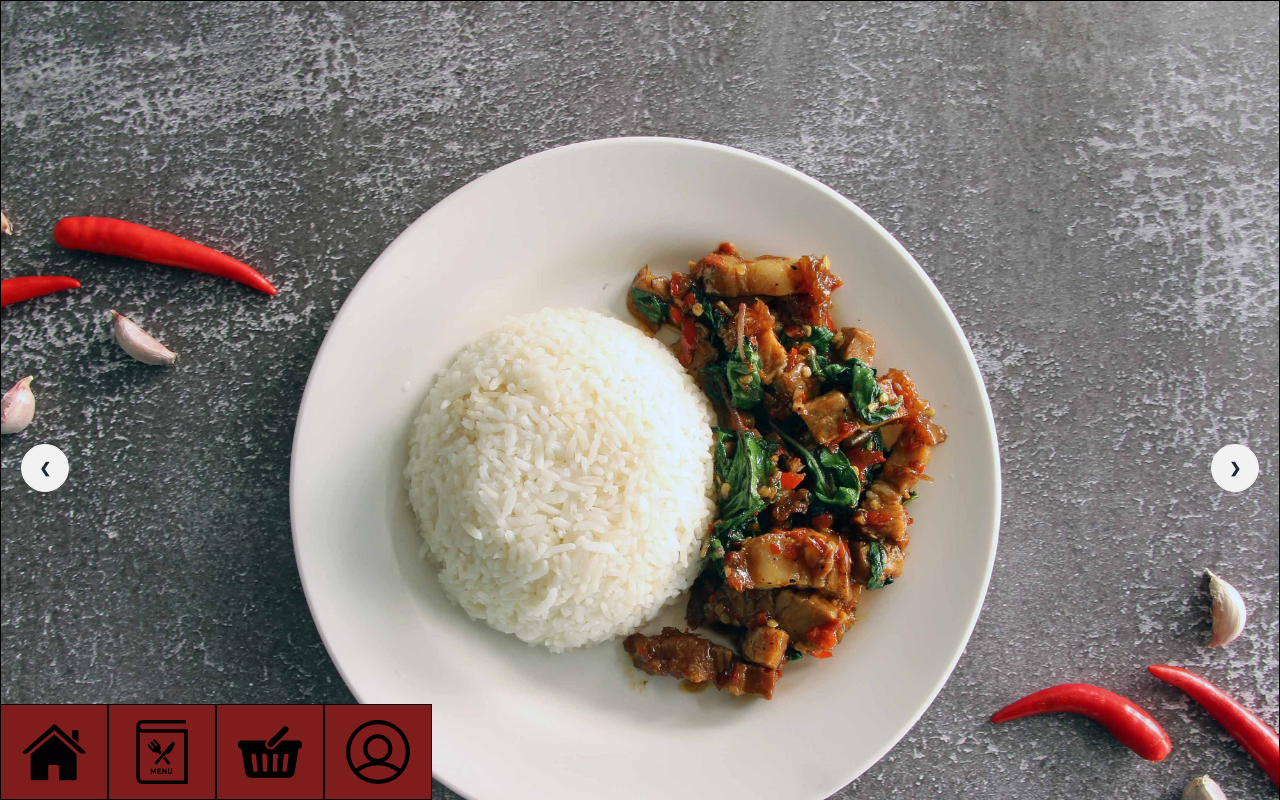
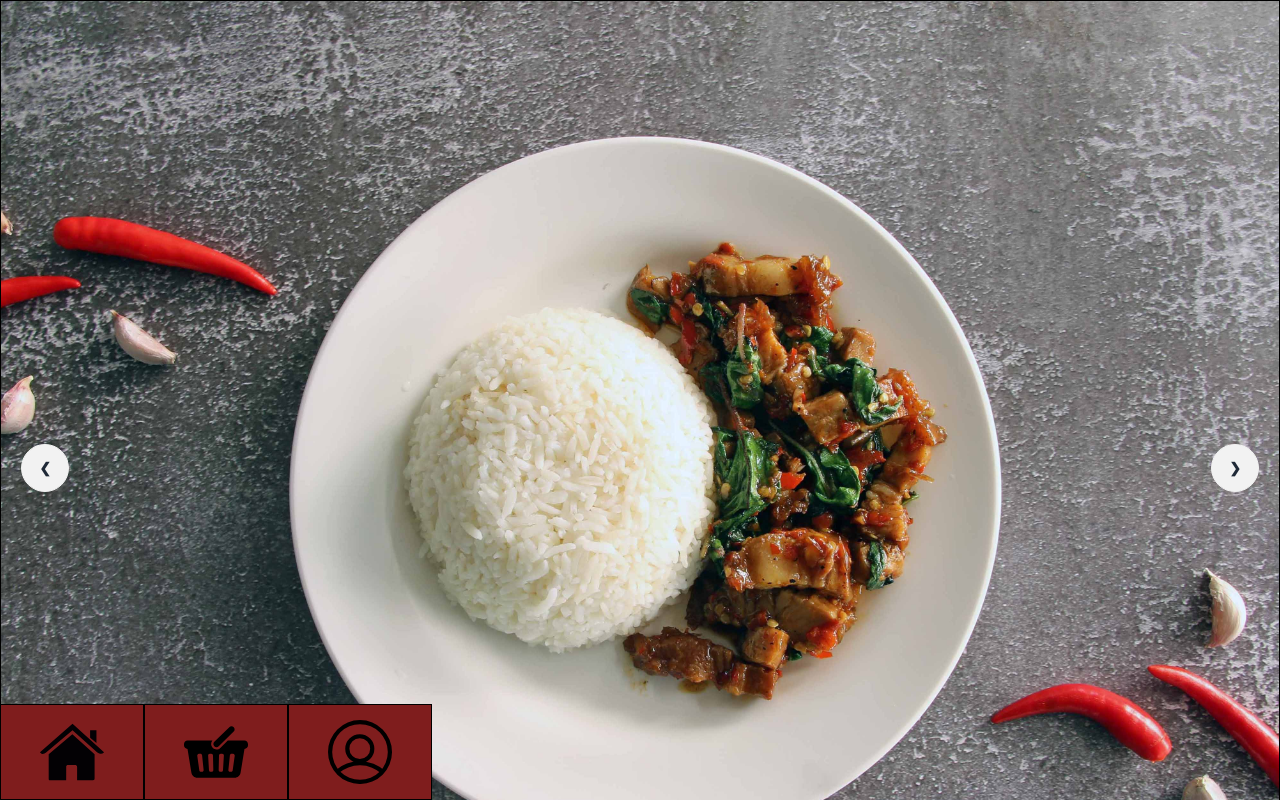
Before and after one commit to tharathep-k/bunny-hungry-web, a React (Vite) app: page /home in a window 1280 px wide. Built offline with nearby package versions, Linux system fonts and the light colour scheme; a web font is replaced by a local one.

Commit message:
fix:register

```diff
--- a/src/features/auth/components/RigisterForm.jsx
+++ b/src/features/auth/components/RigisterForm.jsx
@@ -27,15 +27,21 @@ export default function RegisterForm({ onSuccess }) {
     try {
       e.preventDefault();
       const result = validateRegister(input);
+      console.log(result);
       if (result) {
         return setError(result);
       }
       setError({});
 
+      console.log(input);
+      // console.log(result)
+      // console.log(dispatch)
+      console.log(registerAsync(input));
       await dispatch(registerAsync(input)).unwrap();
       alert("Register successfully");
       onSuccess();
     } catch (error) {
+      console.log(error)
       alert("This number is already in use. Please use another number.");
     }
   };
--- a/src/features/auth/slice/auth-slice.js
+++ b/src/features/auth/slice/auth-slice.js
@@ -10,25 +10,13 @@ const initialState = {
   initialLoading: false,
 };
 
-export const registerAsync = createAsyncThunk(
-  "auth/registerAsync",
-  async (input, thunkApi) => {
-    try {
-      const res = await authApi.register(input);
-      setAccessToken(res.data.accessToken);
-      const resFetchMe = await authApi.fetchMe();
-      console.log(resFetchMe);
-      return resFetchMe.data.user;
-    } catch (error) {
-      return thunkApi.rejectWithValue(error.response.data.message);
-    }
-  }
-);
+
 
 export const loginAsync = createAsyncThunk(
   "auth/loginAsync",
   async (input, thunkApi) => {
     try {
+      console.log(input)
       const res = await authApi.login(input);
       setAccessToken(res.data.accessToken);
       const resFetchMe = await authApi.fetchMe();
@@ -52,12 +40,31 @@ export const logoutAsync = createAsyncThunk("/auth.logoutAsync", async () => {
   removeAccessToken();
 });
 
+export const registerAsync = createAsyncThunk(
+  "auth/registerAsync",
+  async (input, thunkApi) => {
+    try {
+      console.log('input')
+      const res = await authApi.register(input);
+      console.log(res)
+      setAccessToken(res.data.accessToken);
+      const resFetchMe = await authApi.fetchMe();
+
+      return resFetchMe.data.user;
+    } catch (error) {
+      console.log(error.response.data)
+
+      return thunkApi.rejectWithValue(error.response.data.message);
+    }
+  }
+);
+
 const authSlice = createSlice({
   name: "auth",
   initialState,
   extraReducers: (builder) =>
     builder
-      .addCase(registerAsync.pending, (state) => (state.loading = true))
+      .addCase(registerAsync.pending, (state) => {state.loading = true})
       .addCase(registerAsync.fulfilled, (state) => {
         state.isAuthenticated = true;
         state.loading = false;
--- a/src/features/home/FooterForm.jsx
+++ b/src/features/home/FooterForm.jsx
@@ -3,7 +3,6 @@ import { Link, useNavigate } from "react-router-dom";
 import profileIcon from "../../icons/profile.svg";
 import cartIcon from "../../icons/shopping-cart.svg";
 import homeIcon from "../../icons/home.svg";
-import menuIcon from "../../icons/menu.svg";
 import { useSelector } from "react-redux";
 
 export default function FooterFrom() {
@@ -23,24 +22,16 @@ export default function FooterFrom() {
       <Link
         to="/home"
         role="button"
-        className="h-[6rem] w-[6.75rem] bg-red-900 flex items-center justify-center border border-black"
+        className="h-[6rem] w-[9rem] bg-red-900 flex items-center justify-center border border-black"
       >
         <div className="w-[4rem] h-[4rem]">
           <img src={homeIcon} className="fill-white" />
         </div>
       </Link>
       <Link
-        role="button"
-        className="h-[6rem] w-[6.75rem] bg-red-900 flex items-center justify-center border border-black"
-      >
-        <div className="w-[4rem] h-[4rem]">
-          <img src={menuIcon} />
-        </div>
-      </Link>
-      <Link
         to="/cart"
         role="button"
-        className="h-[6rem] w-[6.75rem] bg-red-900 flex items-center justify-center border border-black"
+        className="h-[6rem] w-[9rem] bg-red-900 flex items-center justify-center border border-black"
       >
         <div className="w-[4rem] h-[4rem]">
           <img src={cartIcon} />
@@ -50,7 +41,7 @@ export default function FooterFrom() {
         onClick={onNavigateToProfile}
         // to="/login"
         // role="button"
-        className="h-[6rem] w-[6.75rem] bg-red-900 flex items-center justify-center border border-black"
+        className="h-[6rem] w-[9rem] bg-red-900 flex items-center justify-center border border-black"
       >
         <div className="w-[4rem] h-[4rem]">
           <img src={profileIcon} />
--- /dev/null
+++ b/src/pages/AdminPage.jsx
@@ -0,0 +1,11 @@
+import logoHeader from "../assets/bunny-hungry-low-circle-logo.png";
+
+export default function AdminPage() {
+  return (
+    <div className="sm:w-[100vh] flex flex-col fixed">
+      <header className="sm:w-[27rem] sm:h-[18rem] overflow-hidden border border-black">
+        <img src={logoHeader} className="sm:w-[27rem] sm:h-[18rem]" />
+      </header>
+      </div>
+  )
+}
--- a/src/pages/HomePage.jsx
+++ b/src/pages/HomePage.jsx
@@ -1,15 +1,14 @@
 import HomeCarousel from "../features/home/HomeCarousel";
-import FooterFrom from "../features/home/FooterForm";
 import SearchFrom from "../features/home/SearchFrom";
 import MenuFrom from "../features/home/MenuFrom";
 
 export default function HomePage() {
   return (
-    <div className="sm:w-[26.5rem] sm:h-[57rem] flex flex-col fixed">
+    <div className="sm:w-[100vh] sm:h-[57rem] flex flex-col fixed">
       <header className="sm:max-w-[27rem] sm:max-h-[18rem] overflow-hidden border border-black">
         <HomeCarousel />
       </header>
-      <div className="bg-gray-100 sm:max-w-[27rem] sm:h-[33rem]">
+      <div className="bg-gray-100 sm:max-w-[27rem] sm:h-[34rem]">
         <div className="sm:max-w-[27rem] sm:h-[5rem] flex justify-center items-center gap-2">
           <SearchFrom />
         </div>
@@ -20,11 +19,6 @@ export default function HomePage() {
           <MenuFrom />
         </div>
       </div>
-      <footer>
-        <div className="sm:max-w-[27rem] sm:h-[6rem] flex">
-          <FooterFrom />
-        </div>
-      </footer>
     </div>
   );
 }
--- a/src/routes/Router.jsx
+++ b/src/routes/Router.jsx
@@ -3,6 +3,7 @@ import { createBrowserRouter, Outlet, RouterProvider } from "react-router-dom";
 
 import RedirectIfAuthenticated from "../features/auth/components/RedirectIfAuthenticated";
 import FooterFrom from "../features/home/FooterForm";
+import AdminPage from "../pages/AdminPage";
 import CartPage from "../pages/CartPage";
 import HomePage from "../pages/HomePage";
 import LoginPage from "../pages/LoginPage";
@@ -24,6 +25,7 @@ const router = createBrowserRouter([
       { path: "/home", element: <HomePage /> },
       { path: "/profile", element: <ProfilePage /> },
       { path: "/cart", element: <CartPage /> },
+      { path: "/admin", element: <AdminPage /> },
     ],
   },
   {
```
Also changed, not shown: src/api/axios.js (+5 -3 lines).
